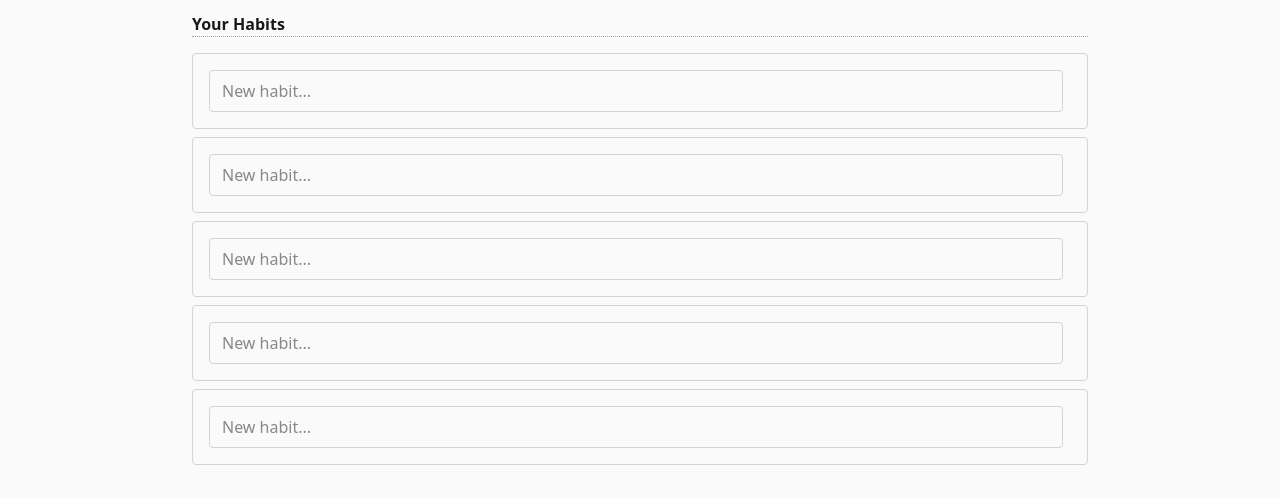
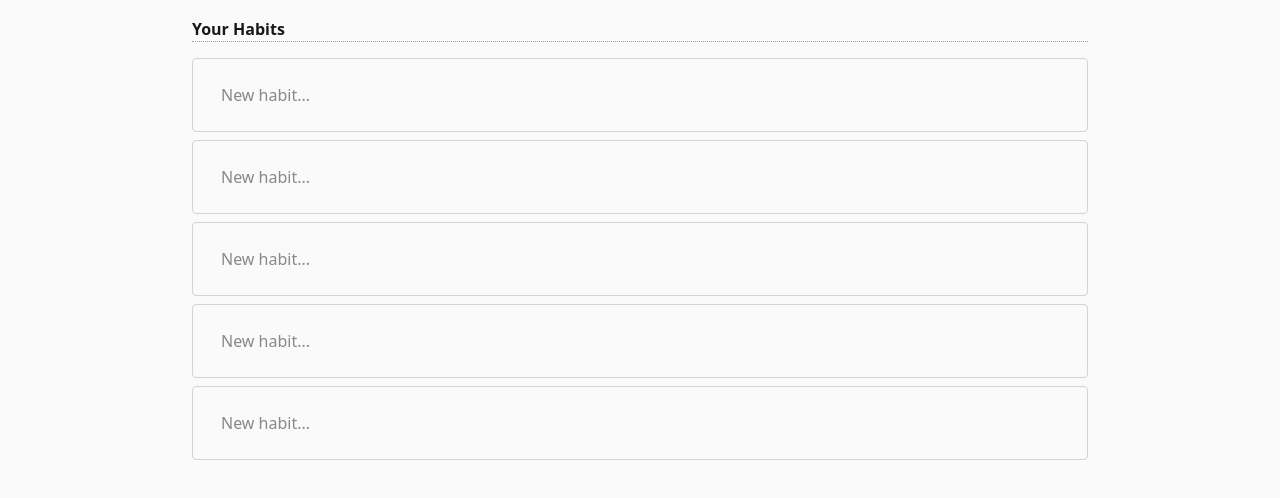
Before and after one commit to joshuafbarker/habits, a Next.js app: page / in a window 1280 px wide. Shown: the part 186-684 px from the top of the page. Built offline with nearby package versions, Linux system fonts and the light colour scheme; no server answers; a web font is replaced by a local one.

Commit message:
added new noBorder prop to add item component

```diff
--- a/components/AddHabit.tsx
+++ b/components/AddHabit.tsx
@@ -2,17 +2,20 @@
 
 import { useState } from "react";
 import { toggleFirstVisit, addHabit } from "@/lib/actions";
+import cn from "classnames";
 
 interface Props {
   placeholder?: string;
   hideButton?: boolean;
   firstVisit?: boolean;
+  noBorder?: boolean;
 }
 
 export default function AddHabit({
   placeholder,
   hideButton,
   firstVisit,
+  noBorder,
 }: Props) {
   const [habit, setHabit] = useState("");
 
@@ -40,7 +43,10 @@ export default function AddHabit({
         value={habit}
         onChange={(e) => setHabit(e.target.value)}
         placeholder={placeholder || "Enter your first habit"}
-        className="flex-1 border border-zinc-300 dark:border-zinc-700 rounded py-2 px-3 mr-2 focus:border-sky-700 focus:outline-0"
+        className={cn(
+          !noBorder && "border",
+          "flex-1 border-zinc-300 dark:border-zinc-700 rounded py-2 px-3 mr-2 focus:border-sky-700 focus:outline-0",
+        )}
       />
 
       {hideButton ? null : (
--- a/components/HabitItem.tsx
+++ b/components/HabitItem.tsx
@@ -32,7 +32,7 @@ export default function HabitItem({ id, name, isCompleted, streak }: Props) {
         {name ? (
           <h2 className="font-semibold">{name}</h2>
         ) : (
-          <AddHabit placeholder="New habit..." hideButton />
+          <AddHabit placeholder="New habit..." hideButton noBorder />
         )}
 
         {streak > 0 ? (
```
